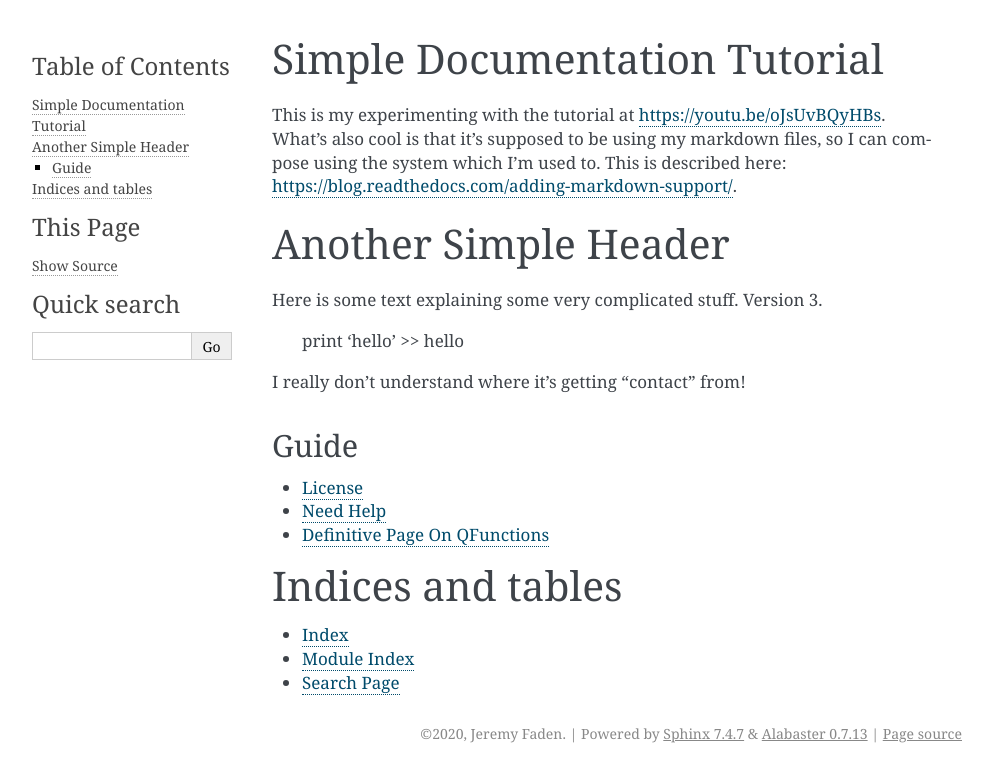
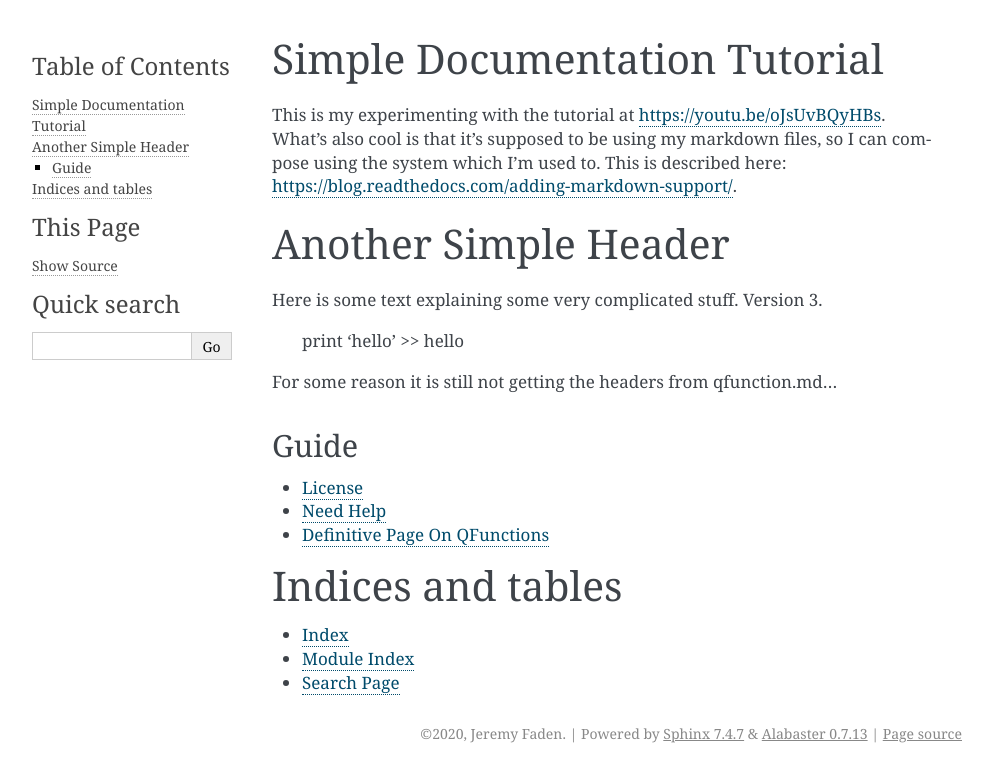
Before and after one commit to jbfaden/mygithubbook, a Sphinx documentation site: the page built from docs/source/index.rst, in a window 1280 px wide. Shown: the top 782 px of the page, without its empty margins (148-1140 px from the left). Built offline with Sphinx 7.4.7, drawn with Linux system fonts in a browser that asks for light colours.

Commit message:
Update index.rst

```diff
--- a/docs/source/index.rst
+++ b/docs/source/index.rst
@@ -13,7 +13,7 @@ Here is some text explaining some very complicated stuff.  Version 3.
     print 'hello'
     >> hello
 
-I really don't understand where it's getting "contact" from!
+For some reason it is still not getting the headers from qfunction.md...
 
 Guide
 ^^^^^
```
